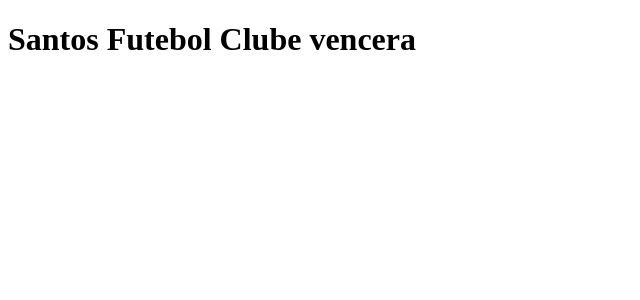
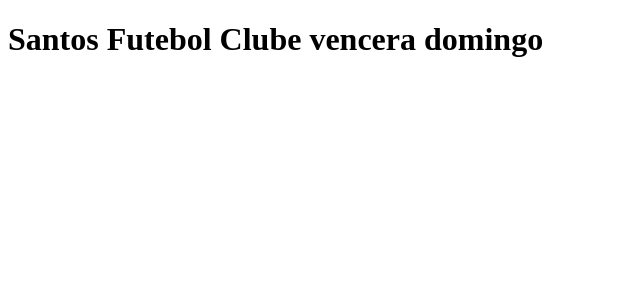
Before and after one commit to gceregatti96/clone-tabnews, a Next.js app: page / in a window 1280 px wide. Shown: the top 300 px of the page, without its empty margins (0-640 px from the left). Built offline with nearby package versions, Linux system fonts and the light colour scheme.

Commit message:
att status

```diff
--- a/pages/index.js
+++ b/pages/index.js
@@ -1,5 +1,5 @@
 function Home() {
-  return <h1>Santos Futebol Clube vencera</h1>;
+  return <h1>Santos Futebol Clube vencera domingo</h1>;
 }
 
 export default Home;
```
